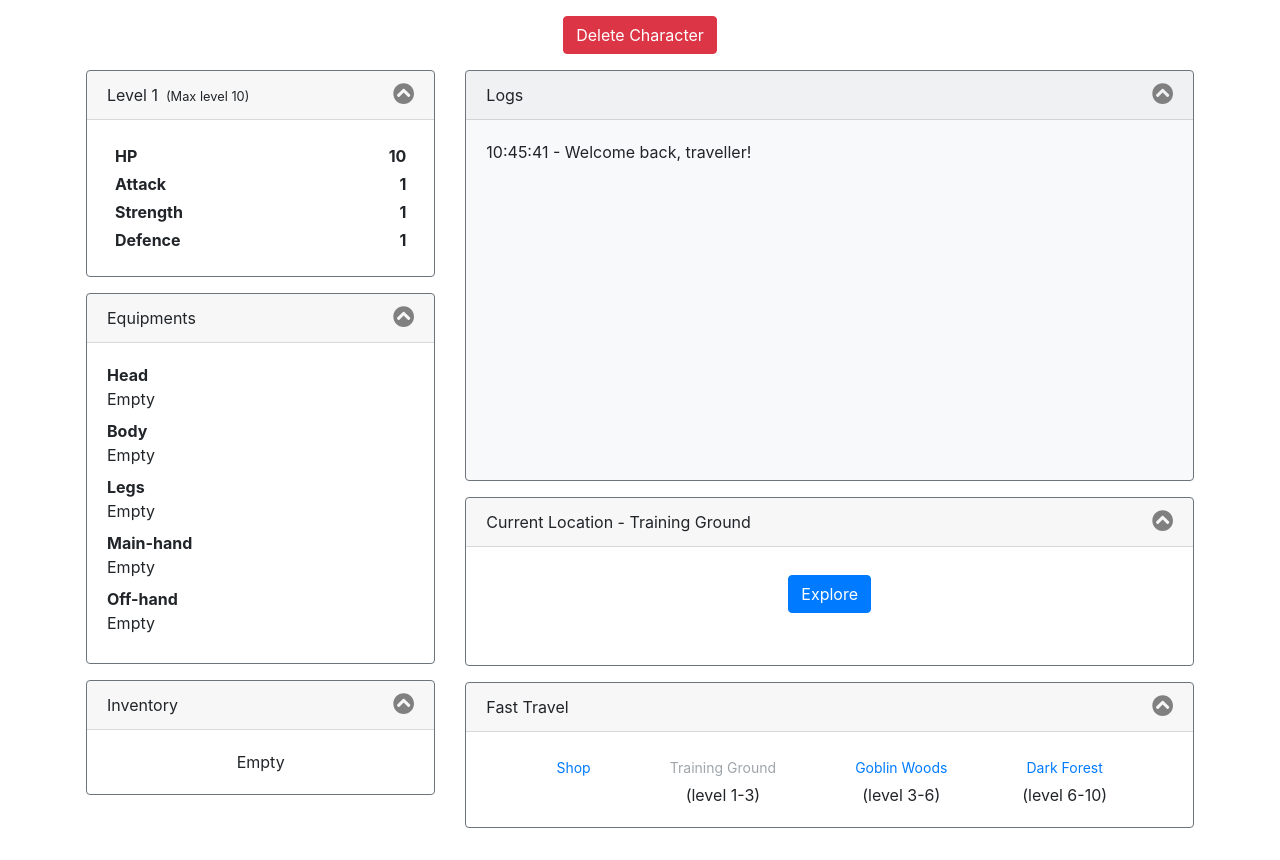
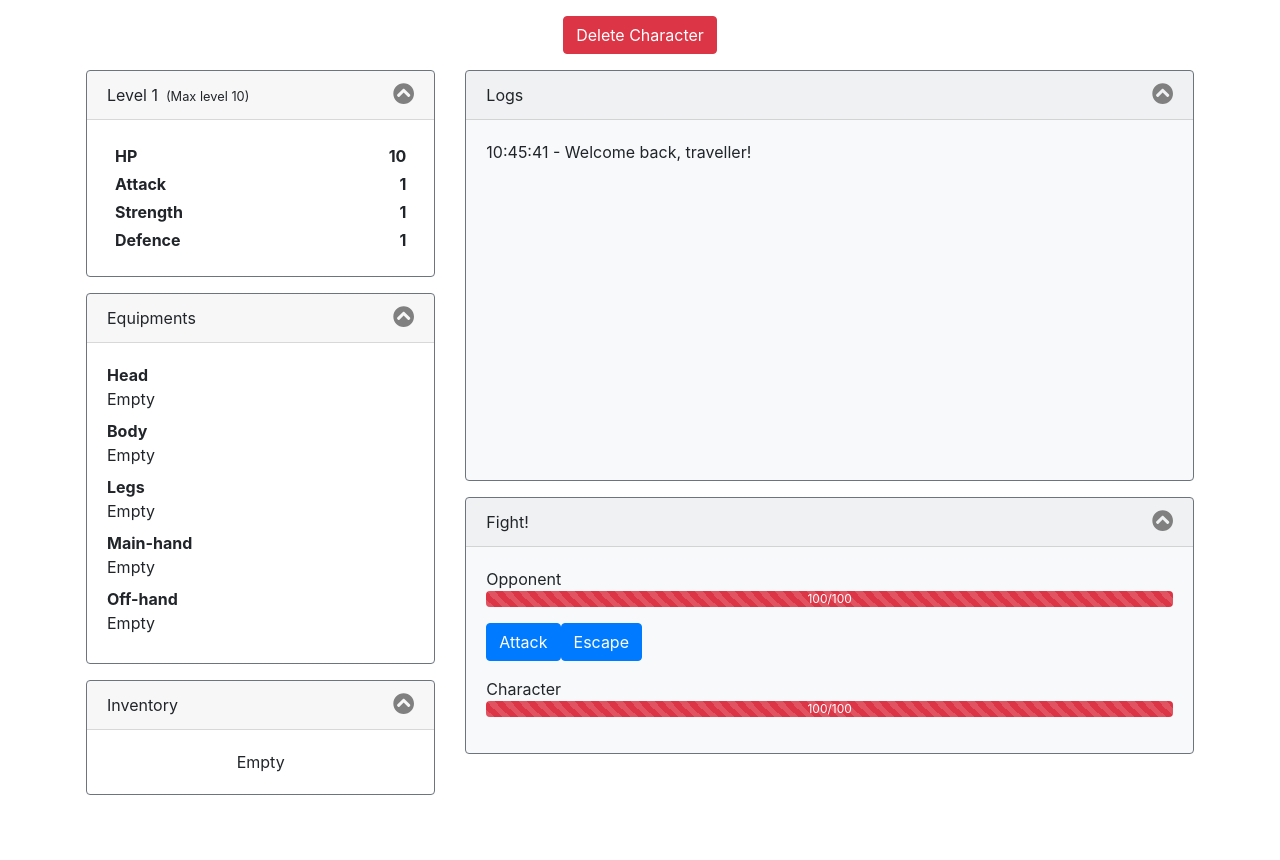
Before and after one commit to h-dong/slash-dash-rpg, a React (Create React App) app: page / in a window 1280 px wide. Both pictures are taken after typing "Sample" into the empty fields and a click on the button "Create". After the commit the page ends 827 px from the top, so only its background shows below. Built offline with nearby package versions, Linux system fonts and the light colour scheme.

Commit message:
Commit what I have

```diff
--- a/src/components/WorldPanel.tsx
+++ b/src/components/WorldPanel.tsx
@@ -2,13 +2,13 @@ import React, { useState } from "react";
 import WorldPanelShop from "./WorldPanelShop";
 import WorldPanelDrops from "./WorldPanelDrops";
 import FULL_MAPS, { MAPS } from "../database/maps";
-import { GameMachineContextInterface } from "../machines/GameMachine";
 import WorldPanelActions from "./WorldPanelAction";
 import { ITEMS } from "../database/items";
 import styled from "styled-components";
 import CollapseChevron from "../atomic/CollapseChevron";
 import WorldPanelTravel from "./WorldPanelTravel";
 import { MONSTERS } from "../database/monsters";
+import WorldPanelCombat from "./WorldPanelCombat";
 
 export interface ItemDropsInterface {
   itemKey: ITEMS;
@@ -22,13 +22,14 @@ const CardHeaderWrapper = styled.div`
 
 type Props = {
   send: any;
-  state: GameMachineContextInterface;
+  state: any;
 };
 
 const WorldPanel = ({ send, state }: Props) => {
   const [collapse, setCollapse] = useState<boolean>(false);
   const [monsters, setMonsters] = useState<MONSTERS[]>([]);
-  const { character, location } = state;
+  const [opponent, setOpponent] = useState<MONSTERS | null>(null);
+  const { character, location } = state.context;
   const [drops, setDrops] = useState<ItemDropsInterface[]>([]);
 
   const renderActionsAndDrops = () => {
@@ -39,11 +40,11 @@ const WorldPanel = ({ send, state }: Props) => {
         <div>
           <WorldPanelActions
             send={send}
-            character={character}
             location={location}
             setDrops={setDrops}
             monsters={monsters}
             setMonsters={setMonsters}
+            setOpponent={setOpponent}
           />
           <WorldPanelDrops send={send} drops={drops} setDrops={setDrops} />
         </div>
@@ -53,6 +54,11 @@ const WorldPanel = ({ send, state }: Props) => {
 
   const locationName = FULL_MAPS.find(elem => elem.key === location)?.name;
 
+  function renderPanels() {
+    // if (state.value === 'battle' && opponent) {
+    if (state.value === 'battle') {
+      return <WorldPanelCombat character={character} opponent={opponent} />;
+    } else {
       return (
         <React.Fragment>
           <div className="card border-secondary mb-3">
@@ -69,6 +75,10 @@ const WorldPanel = ({ send, state }: Props) => {
           <WorldPanelTravel send={send} currentLocation={location} setDrops={setDrops} setMonsters={setMonsters} />
         </React.Fragment>
       );
+    }
+  }
+
+  return renderPanels();
 };
 
 export default WorldPanel;
--- a/src/components/WorldPanelAction.tsx
+++ b/src/components/WorldPanelAction.tsx
@@ -11,12 +11,9 @@ import FULL_MAPS, {
   MapInterface
 } from "../database/maps";
 import FULL_MONSTERS, { MONSTERS } from "../database/monsters";
-import fight from "../utils/combat";
 
 import "react-tippy/dist/tippy.css";
-import { CharacterInterface } from "../machines/GameMachine";
 import { ItemDropsInterface } from "./WorldPanel";
-import { send } from "xstate";
 
 const Wrapper = styled.div`
   display: flex;
@@ -56,19 +53,20 @@ const Wrapper = styled.div`
 
 interface WorldPanelActionsInterface {
   send: any;
-  character: CharacterInterface;
   location: MAPS;
   setDrops: React.Dispatch<React.SetStateAction<ItemDropsInterface[]>>;
   monsters: MONSTERS[];
   setMonsters: React.Dispatch<React.SetStateAction<MONSTERS[]>>;
+  setOpponent: React.Dispatch<React.SetStateAction<MONSTERS | null>>;
 }
 
 const WorldPanelActions = ({
-  character,
+  send,
   location,
   setDrops,
   monsters,
-  setMonsters
+  setMonsters,
+  setOpponent
 }: WorldPanelActionsInterface) => {
   const generateMonsters = () => {
     const fullMap: MapInterface | null =
@@ -109,12 +107,8 @@ const WorldPanelActions = ({
   };
 
   const monsterClicked = (index: number) => {
-    // console.log("attack!");
-    // const monster = monsters[index];
-    // console.log(monster);
-    // const fightLog = fight(character, monster);
-    // console.log(fightLog);
-    send({ type: "ADD_LOG", log: "Prepare for battle!" });
+    setOpponent(monsters[index]);
+    send({ type: 'START_BATTLE', log: "Prepare for battle!" });
   };
 
   const renderMonsters = () => {
--- /dev/null
+++ b/src/components/WorldPanelCombat.tsx
@@ -0,0 +1,78 @@
+import React, { useState } from "react";
+import styled from "styled-components";
+import CollapseChevron from "../atomic/CollapseChevron";
+import { MONSTERS } from "../database/monsters";
+import { CharacterInterface } from "../machines/GameMachine";
+
+const CardHeaderWrapper = styled.div`
+  display: flex;
+  justify-content: space-between;
+`;
+
+const CombatWrapper = styled.div`
+  .section {
+    margin-bottom: 1rem;
+  }
+`;
+
+type Props = {
+  character: CharacterInterface;
+  opponent: MONSTERS | null;
+};
+
+const WorldPanelCombat = ({ character, opponent }: Props) => {
+  const [collapse, setCollapse] = useState<boolean>(false);
+
+  return (
+    <div className="card bg-light border-secondary mb-3">
+      <div className="card-header">
+        <CardHeaderWrapper>
+          <span>Fight!</span>
+          <CollapseChevron collapse={collapse} setCollapse={setCollapse} />
+        </CardHeaderWrapper>
+      </div>
+      {!collapse && (
+        <div className="card-body">
+          <CombatWrapper>
+            <div className="section">
+              <span>Opponent</span>
+              <div className="progress">
+                <div
+                  className="progress-bar progress-bar-striped bg-danger"
+                  role="progressbar"
+                  style={{ width: "100%" }}
+                  aria-valuenow={100}
+                  aria-valuemin={0}
+                  aria-valuemax={100}
+                >
+                  100/100
+                </div>
+              </div>
+            </div>
+            <div className="section">
+              <button className="btn btn-primary">Attack</button>
+              <button className="btn btn-primary">Escape</button>
+            </div>
+            <div className="section">
+              <span>Character</span>
+              <div className="progress">
+                <div
+                  className="progress-bar progress-bar-striped bg-danger"
+                  role="progressbar"
+                  style={{ width: "100%" }}
+                  aria-valuenow={100}
+                  aria-valuemin={0}
+                  aria-valuemax={100}
+                >
+                  100/100
+                </div>
+              </div>
+            </div>
+          </CombatWrapper>
+        </div>
+      )}
+    </div>
+  );
+};
+
+export default WorldPanelCombat;
--- a/src/machines/GameMachine.tsx
+++ b/src/machines/GameMachine.tsx
@@ -42,6 +42,8 @@ export type GameMachineEvents = {
   type:
     | "DIE"
     | "REVIVE"
+    | "START_BATTLE"
+    | "END_BATTLE"
     | "UNEQUIP_ITEM"
     | "EXAMINE_ITEM"
     | "EQUIP_ITEM"
@@ -57,11 +59,15 @@ export type GameMachineEvents = {
 const GameMachine = Machine<GameMachineContextInterface, GameMachineEvents>(
   {
     id: "game",
-    initial: "alive",
+    initial: "battle",
     states: {
-      alive: {
+      explore: {
         on: {
           DIE: "dead",
+          START_BATTLE: {
+            target: "battle",
+            actions: "addLog"
+          },
           UNEQUIP_ITEM: {
             actions: ["unequipItem", "persist"]
           },
@@ -79,9 +85,27 @@ const GameMachine = Machine<GameMachineContextInterface, GameMachineEvents>(
           }
         }
       },
+      battle: {
+        on: {
+          DIE: "dead",
+          END_BATTLE: "explore",
+          UNEQUIP_ITEM: {
+            actions: ["unequipItem", "persist"]
+          },
+          EQUIP_ITEM: {
+            actions: ["equipItem", "persist"]
+          },
+          EXAMINE_ITEM: {
+            actions: "addLog"
+          },
+          PICK_UP_ITEM: {
+            actions: ["pickUpItem", "persist"]
+          },
+        }
+      },
       dead: {
         on: {
-          REVIVE: "alive"
+          REVIVE: "explore"
         }
       }
     }
--- a/src/views/Dashboard.tsx
+++ b/src/views/Dashboard.tsx
@@ -58,7 +58,7 @@ const Dashboard = ({ sendToViewMachine }: any) => {
         </div>
         <div className="col-lg-8 col-12">
           <LogsPanel logs={state.context.logs} />
-          <WorldPanel send={send} state={state.context} />
+          <WorldPanel send={send} state={state} />
         </div>
       </div>
     </Wrapper>
```
Lines whose indentation alone changed are shown as unchanged.
